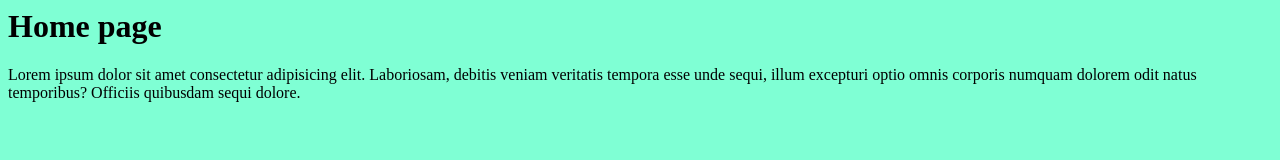
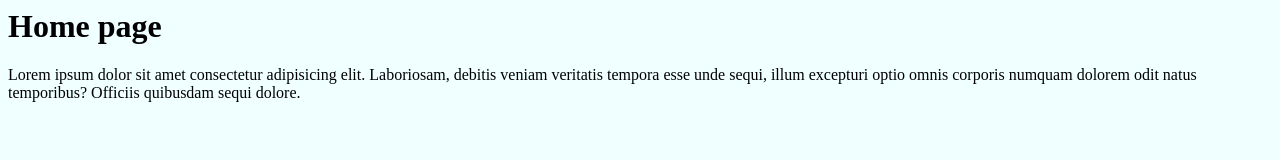
Before and after one commit to jirachaiZaa/git-workshop, a plain HTML site: page index.html in a window 1280 px wide. Drawn offline with Linux system fonts and the light colour scheme.

Commit message:
edit background color

```diff
--- a/css/style.css
+++ b/css/style.css
@@ -1,3 +1,3 @@
 body {
-    background-color:aquamarine;
+    background-color:azure;
 }
```
